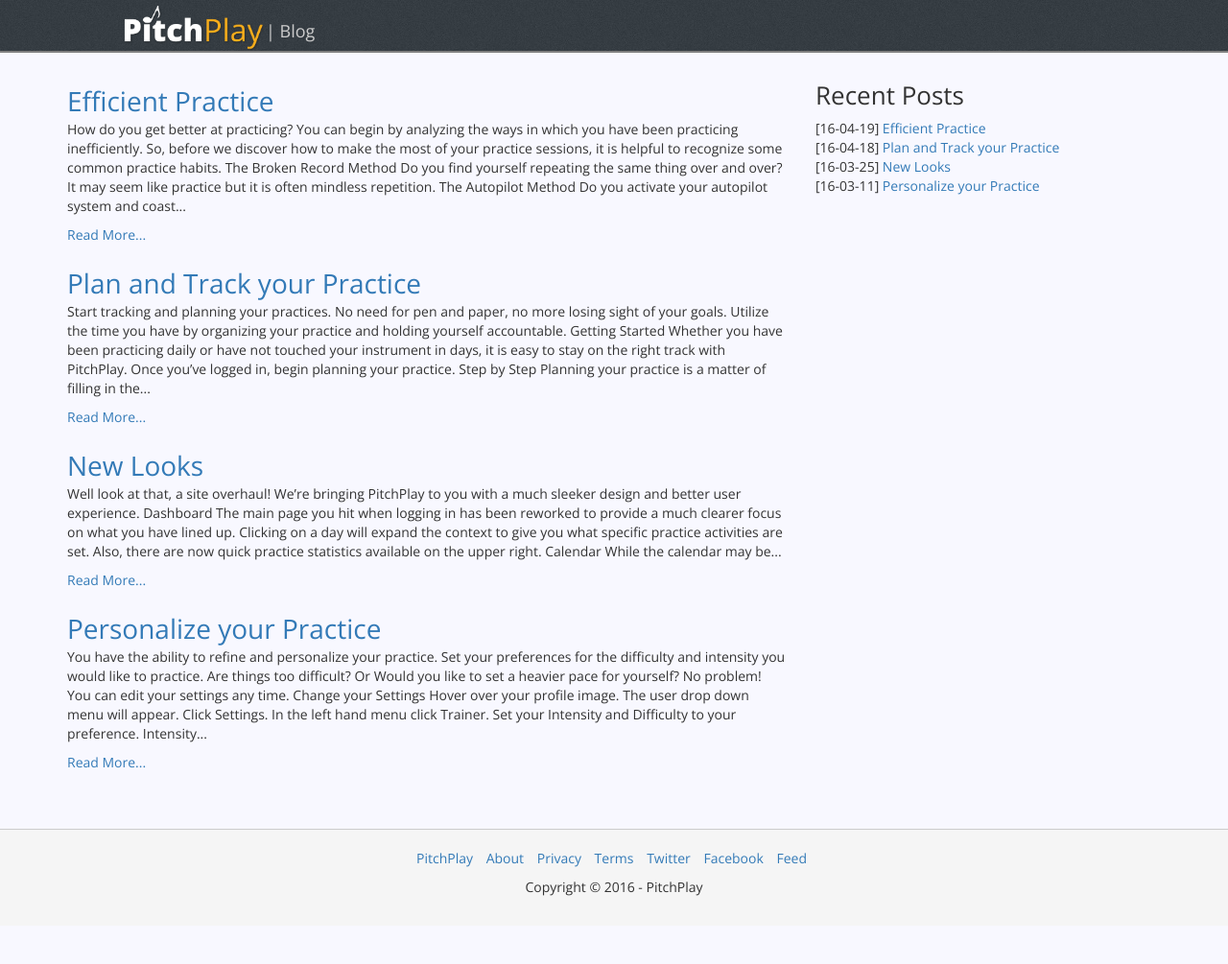
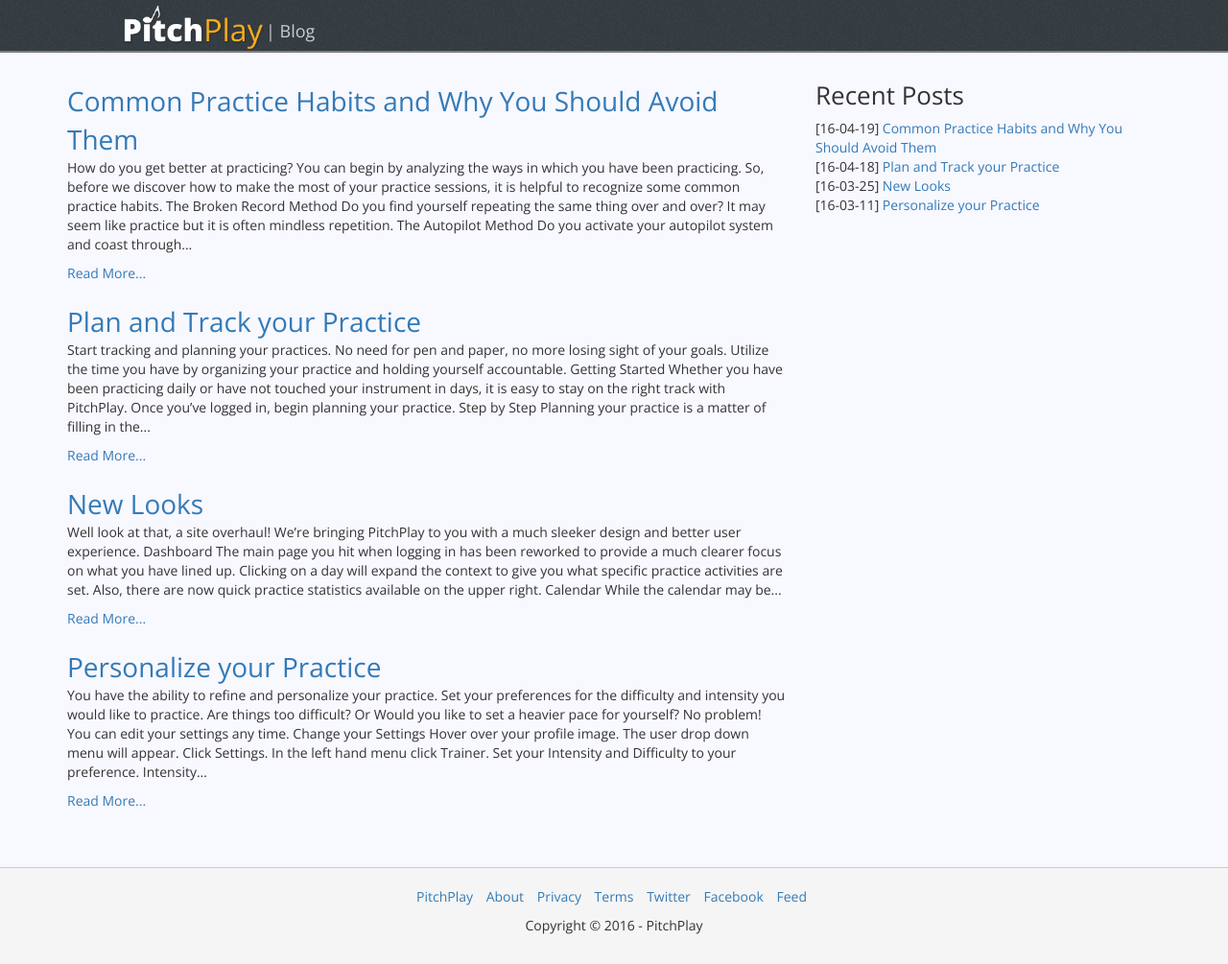
Before and after one commit to pitchplay/blog-content, a Jekyll site: the page built from index.html, in a window 1280 px wide. Shown: the whole page at 96% size. Built offline with Jekyll 4.4.1, drawn with Linux system fonts in a browser that asks for light colours; nearby versions of some CDN libraries; the list of posts is cut into pages by our own code; before the commit the page ends 965 px from its top, so only the background shows below that.

Commit message:
title change &  reformat last image

```diff
--- a/_posts/2016-04-19-efficient-practice.md
+++ b/_posts/2016-04-19-efficient-practice.md
@@ -1,12 +1,12 @@
 ---
 layout: post
-title: "Efficient Practice"
+title: "Common Practice Habits and Why You Should Avoid Them"
 author: "Hayley MacLeod"
 categories: practice
 ---
 
 How do you get better at practicing? You can begin by analyzing the ways
-in which you have been practicing inefficiently. So, before we discover how to
+in which you have been practicing. So, before we discover how to
 make the most of your practice sessions, it is helpful to recognize some **common
 practice habits**.
 
@@ -67,8 +67,8 @@ So, where will you be in two months if you can keep your brain actively engaged
 What level will you achieve if you can maintain consistent practice and
 set small, manageable goals?
 
-You'll be a lot further ahead than you are now!
+Make your next practice sessions more efficient and you'll find out! To get started head over to [PitchPlay](https://pitchplay.io/).![](/assets/img/2016-04-22/perform.jpeg){:width="75%""}
 
-![](/assets/img/2016-04-22/perform.jpeg){:width=50%}
+
 
 What do you think? [Tweet us](https://twitter.com/pitchplayio) or send us a message on [Facebook](https://www.facebook.com/pitchplayio/). We'd love to hear from you.
```
